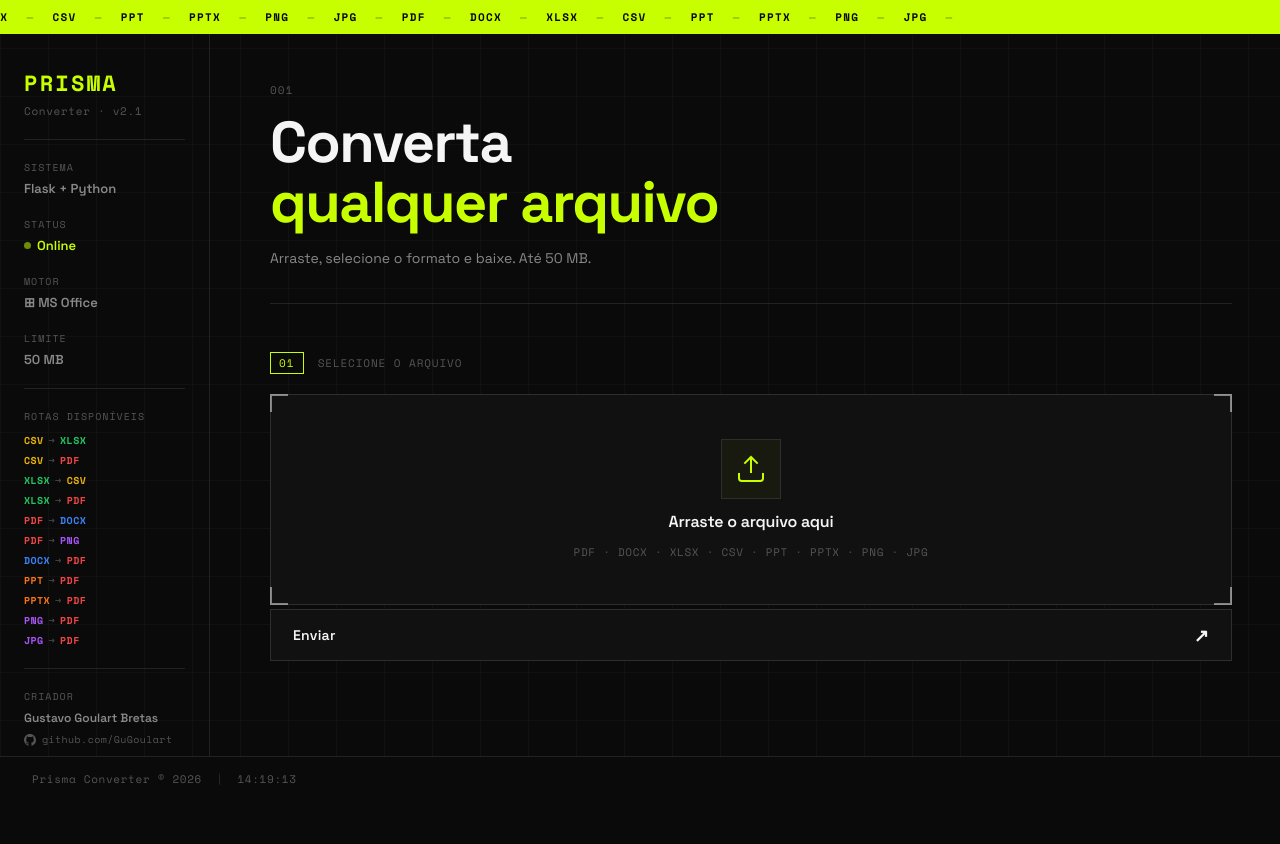
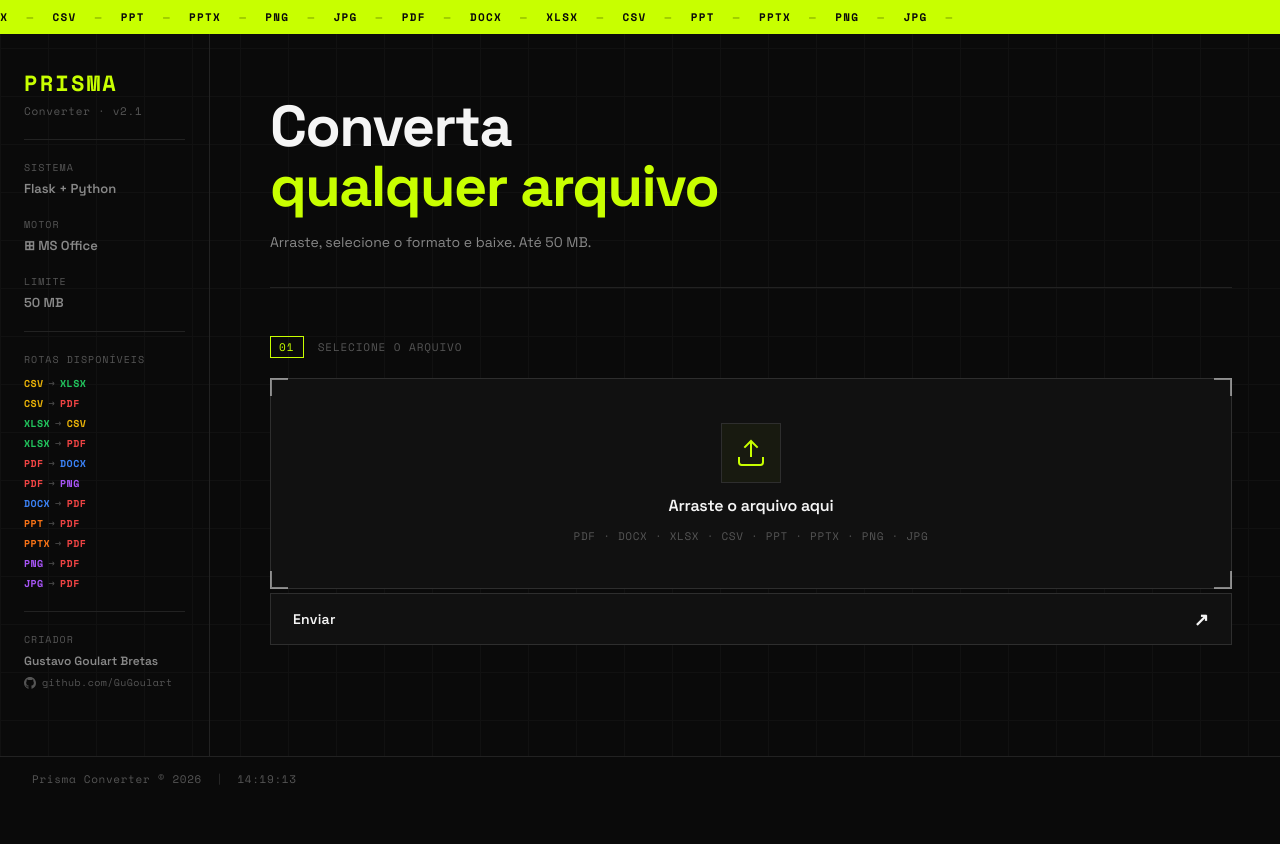
Before and after one commit to GuGoulart/Prisma-Converter, a Flask app: page / in a window 1280 px wide. Run offline with Flask 3, Linux system fonts and the light colour scheme.

Commit message:
arrumando o index novamente

```diff
--- a/templates/index.html
+++ b/templates/index.html
@@ -75,13 +75,6 @@
             </div>
 
             <div class="sidebar-info">
-                <p class="sidebar-label">Status</p>
-                <p class="sidebar-valor sidebar-online">
-                    <span class="dot-online"></span>Online
-                </p>
-            </div>
-
-            <div class="sidebar-info">
                 <p class="sidebar-label">Motor</p>
                 <p class="sidebar-valor sidebar-motor-{{ motor or 'none' }}">
                     {% if motor == 'office' %}
@@ -138,7 +131,7 @@
         <main class="main">
 
             <header class="header-main">
-                <div class="header-num">001</div>
+                <div class="header-num"></div>
                 <h1 class="titulo-principal">Converta<br><em>qualquer arquivo</em></h1>
                 <p class="titulo-sub">Arraste, selecione o formato e baixe. Até 50 MB.</p>
             </header>
```
